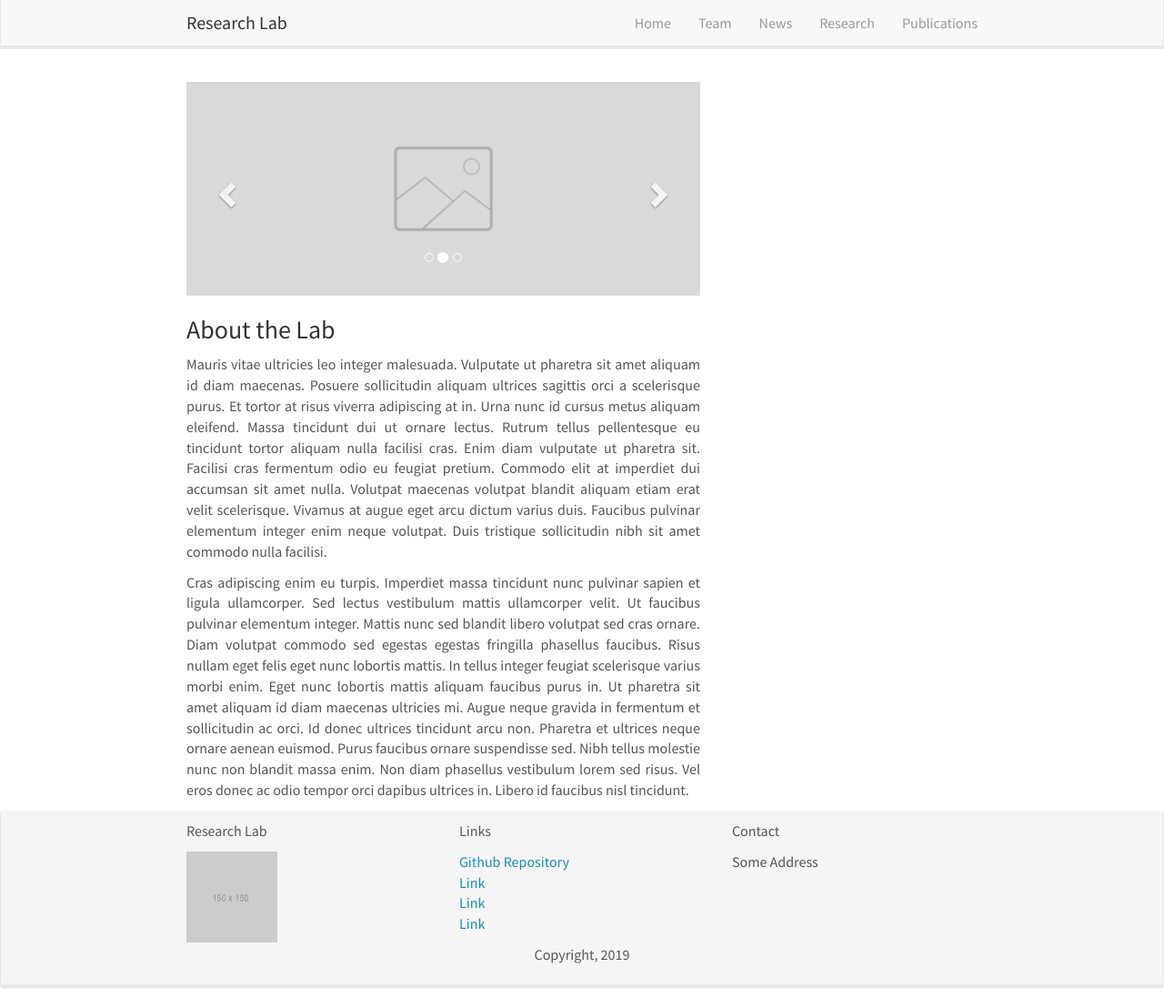
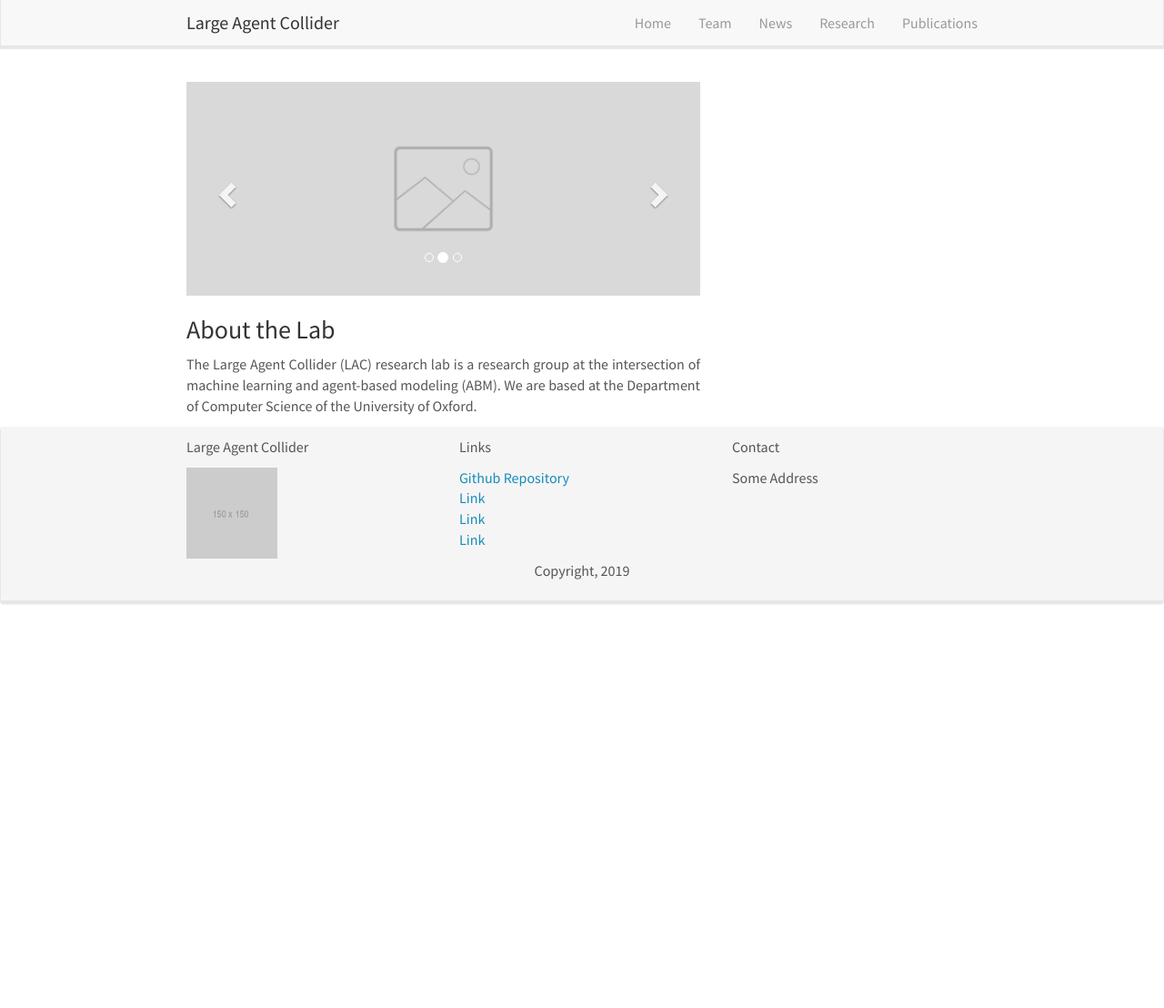
Before and after one commit to imqhashmi/LargeAgentCollider.github.io, a Jekyll site: the page built from _pages/home.md, in a window 1280 px wide and 1108 px high. Shown: the whole window at 91% size. Built offline with Jekyll 4.4.1, drawn with Linux system fonts in a browser that asks for light colours; nearby versions of some CDN libraries; comment, search, counter and statistics services are not loaded.

```diff
--- a/Gemfile
+++ b/Gemfile
@@ -2,3 +2,6 @@
 
 gem "jekyll", ">= 3.6.3"
 gem "github-pages", group: :jekyll_plugins
+
+
+gem "webrick", "~> 1.8"
--- a/_config.yml
+++ b/_config.yml
@@ -6,12 +6,10 @@
 # 'jekyll serve'. If you change this file, please restart the server process.
 
 # Site settings
-title: Research Lab
+title: Large Agent Collider
 email: your-email@domain.com
 description: > # this means to ignore newlines until "baseurl:"
-  Write an awesome description for your new site here. You can edit this
-  line in _config.yml. It will appear in your document head meta (for
-  Google search results) and in your feed.xml site description.
+  Large Agent Collider is a research lab at the University of Oxford that focuses on the development of machine learning techniques for robust and scalable agent-based modeling.
 baseurl: ""
 url: ""
 
--- a/_pages/home.md
+++ b/_pages/home.md
@@ -8,6 +8,4 @@
 
 ### About the Lab
 
-Mauris vitae ultricies leo integer malesuada. Vulputate ut pharetra sit amet aliquam id diam maecenas. Posuere sollicitudin aliquam ultrices sagittis orci a scelerisque purus. Et tortor at risus viverra adipiscing at in. Urna nunc id cursus metus aliquam eleifend. Massa tincidunt dui ut ornare lectus. Rutrum tellus pellentesque eu tincidunt tortor aliquam nulla facilisi cras. Enim diam vulputate ut pharetra sit. Facilisi cras fermentum odio eu feugiat pretium. Commodo elit at imperdiet dui accumsan sit amet nulla. Volutpat maecenas volutpat blandit aliquam etiam erat velit scelerisque. Vivamus at augue eget arcu dictum varius duis. Faucibus pulvinar elementum integer enim neque volutpat. Duis tristique sollicitudin nibh sit amet commodo nulla facilisi.
-
-Cras adipiscing enim eu turpis. Imperdiet massa tincidunt nunc pulvinar sapien et ligula ullamcorper. Sed lectus vestibulum mattis ullamcorper velit. Ut faucibus pulvinar elementum integer. Mattis nunc sed blandit libero volutpat sed cras ornare. Diam volutpat commodo sed egestas egestas fringilla phasellus faucibus. Risus nullam eget felis eget nunc lobortis mattis. In tellus integer feugiat scelerisque varius morbi enim. Eget nunc lobortis mattis aliquam faucibus purus in. Ut pharetra sit amet aliquam id diam maecenas ultricies mi. Augue neque gravida in fermentum et sollicitudin ac orci. Id donec ultrices tincidunt arcu non. Pharetra et ultrices neque ornare aenean euismod. Purus faucibus ornare suspendisse sed. Nibh tellus molestie nunc non blandit massa enim. Non diam phasellus vestibulum lorem sed risus. Vel eros donec ac odio tempor orci dapibus ultrices in. Libero id faucibus nisl tincidunt.
+The Large Agent Collider (LAC) research lab is a research group at the intersection of machine learning and agent-based modeling (ABM). We are based at the Department of Computer Science of the University of Oxford.
```
Also changed, not shown: .github/workflows/deploy.yml (added), Gemfile.lock.
